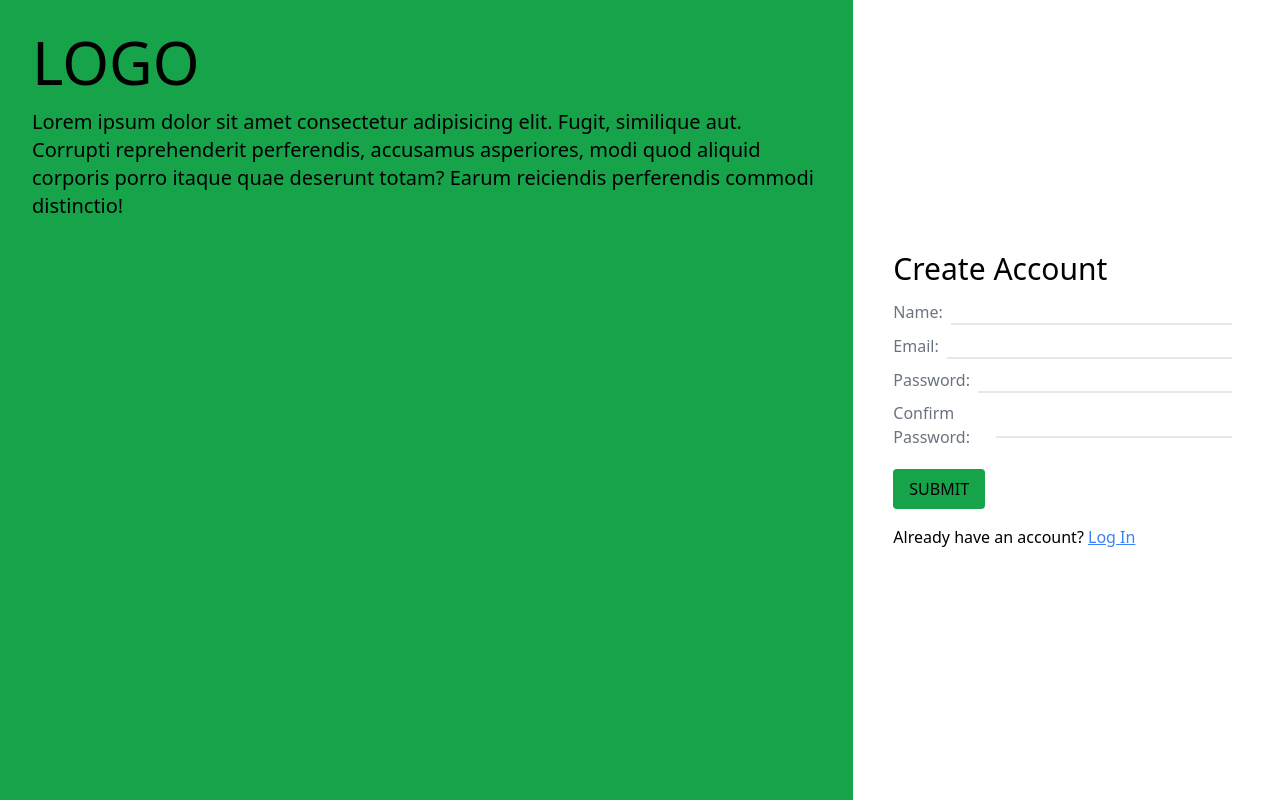
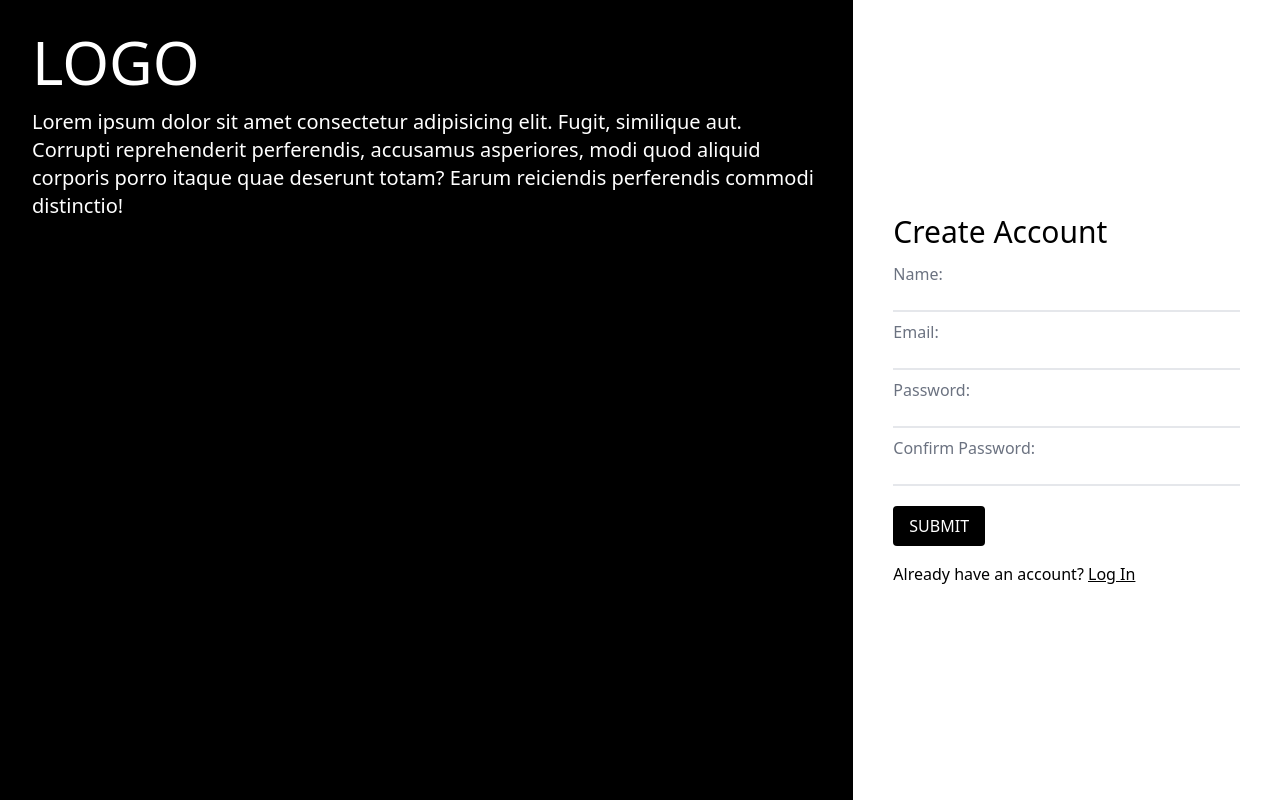
Before and after one commit to ma-altaf/MERN-Chat, a React (Create React App) app in the folder client/messaging-app/: page / in a window 1280 px wide. Built offline with nearby package versions, Linux system fonts and the light colour scheme.

Commit message:
Update Index.tsx
- Changed color scheme from green to black
- Changed form UI

```diff
--- a/client/messaging-app/src/pages/Index.tsx
+++ b/client/messaging-app/src/pages/Index.tsx
@@ -81,7 +81,7 @@ function Index() {
             {/* description */}
             <div
                 id="description"
-                className="h-screen col-span-2 bg-green-600 p-8"
+                className="h-screen col-span-2 bg-black text-white p-8"
             >
                 <h1 className="text-6xl">LOGO</h1>
                 <p className="text-xl my-4">
@@ -92,7 +92,7 @@ function Index() {
                     commodi distinctio!
                 </p>
                 <a
-                    className="px-4 py-2 bg-green-700 rounded uppercase cursor-pointer absolute bottom-0 m-4 right-0 block  md:hidden"
+                    className="px-4 py-2 bg-white text-black rounded uppercase cursor-pointer md:hidden"
                     href="#formIpnut"
                 >
                     register
@@ -123,12 +123,12 @@ function Index() {
 
                     {/* username input field */}
                     {!isLogin && (
-                        <div className="flex items-center py-1">
+                        <div className="py-1">
                             <label className="text-gray-500" htmlFor="username">
                                 Name:
                             </label>
                             <input
-                                className="w-full px-2 mx-2 outline-none border-b-2 focus:border-green-600 transition-all"
+                                className="w-full outline-none border-b-2 focus:border-black transition-all"
                                 type="text"
                                 name="username"
                                 id="username"
@@ -139,12 +139,12 @@ function Index() {
                     )}
 
                     {/* email input field */}
-                    <div className="flex items-center py-1">
+                    <div className="py-1">
                         <label className="text-gray-500" htmlFor="email">
                             Email:
                         </label>
                         <input
-                            className="w-full px-2 mx-2 outline-none border-b-2 focus:border-green-600 transition-all"
+                            className="w-full outline-none border-b-2 focus:border-black transition-all"
                             type="email"
                             name="email"
                             id="email"
@@ -154,12 +154,12 @@ function Index() {
                     </div>
 
                     {/* password input field */}
-                    <div className="flex items-center py-1">
+                    <div className="py-1">
                         <label className="text-gray-500" htmlFor="password">
                             Password:
                         </label>
                         <input
-                            className="w-full px-2 mx-2 outline-none border-b-2 focus:border-green-600 transition-all"
+                            className="w-full outline-none border-b-2 focus:border-black transition-all"
                             type="password"
                             name="password"
                             id="password"
@@ -169,7 +169,7 @@ function Index() {
                     </div>
 
                     {!isLogin && (
-                        <div className="flex items-center py-1">
+                        <div className="py-1">
                             <label
                                 className="text-gray-500"
                                 htmlFor="confirm_password"
@@ -177,7 +177,7 @@ function Index() {
                                 Confirm Password:
                             </label>
                             <input
-                                className="w-full px-2 mx-2 outline-none border-b-2 focus:border-green-600 transition-all"
+                                className="w-full outline-none border-b-2 focus:border-black transition-all"
                                 type="password"
                                 name="password"
                                 id="confirm_password"
@@ -192,7 +192,7 @@ function Index() {
                     <input
                         type="button"
                         value="submit"
-                        className="px-4 py-2 bg-green-600  rounded uppercase my-4 cursor-pointer"
+                        className="px-4 py-2 bg-black text-white rounded uppercase my-4 cursor-pointer"
                         onClick={() => submitForm()}
                     />
                     <h5>
@@ -200,7 +200,7 @@ function Index() {
                             ? "Don't have an account? "
                             : "Already have an account? "}
                         <p
-                            className="underline text-blue-500 inline-block cursor-pointer"
+                            className="underline inline-block cursor-pointer"
                             onClick={() => {
                                 setUsername("");
                                 setEmail("");
```
